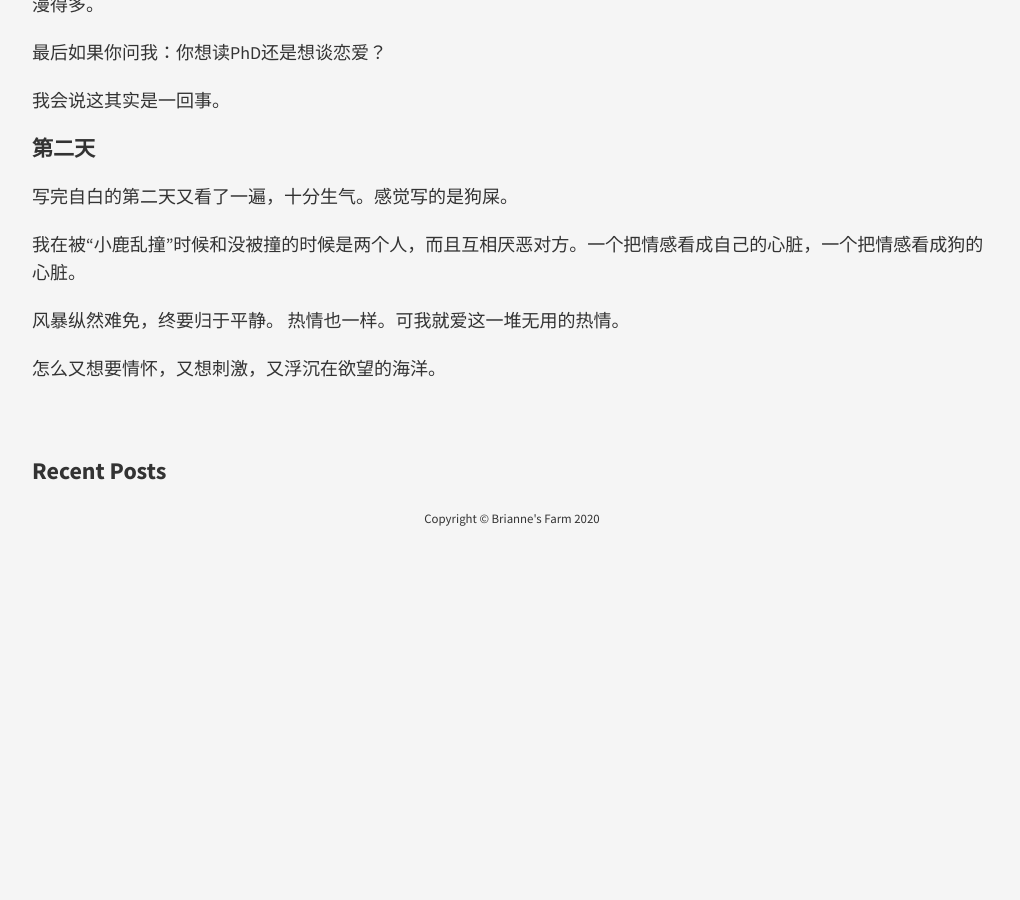
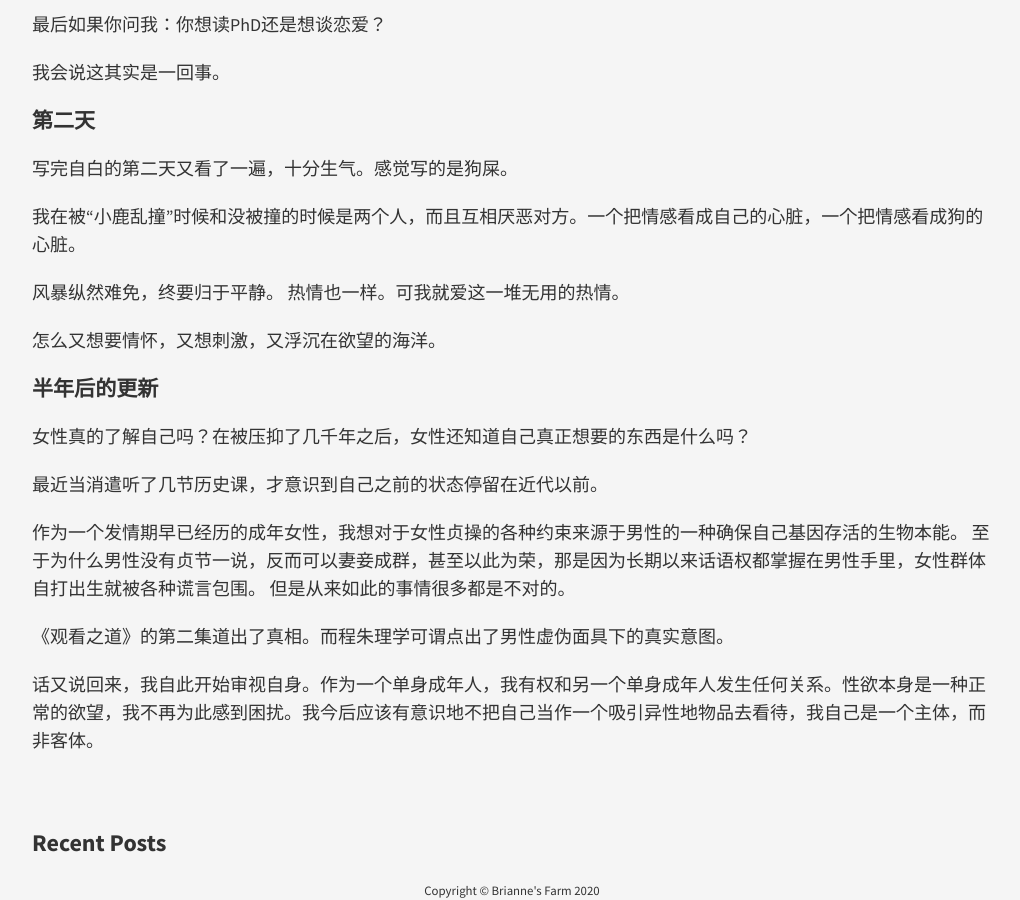
Before and after one commit to shellyyz/shellyyz.github.io, a Jekyll site: the page built from personal/2020-03-10-当我谈感情问题时我谈些什么.md, in a window 1280 px wide and 900 px high, scrolled down 4102 px. Shown: the whole window, without its empty margins (128-1148 px from the left). Built offline with Jekyll 4.4.1, drawn with Linux system fonts in a browser that asks for light colours; comment, search, counter and statistics services are not loaded; before the commit the page ends 4630 px from its top, so only the background shows below that; some of the changed text lies outside the part shown.

Commit message:
Signed-off-by: shellyyz <yunzhenyao@126.com>

```diff
--- a/personal/2020-03-10-当我谈感情问题时我谈些什么.md
+++ b/personal/2020-03-10-当我谈感情问题时我谈些什么.md
@@ -119,3 +119,19 @@ tags:
 热情也一样。可我就爱这一堆无用的热情。
 
 怎么又想要情怀，又想刺激，又浮沉在欲望的海洋。
+
+
+
+### 半年后的更新
+
+女性真的了解自己吗？在被压抑了几千年之后，女性还知道自己真正想要的东西是什么吗？
+
+最近当消遣听了几节历史课，才意识到自己之前的状态停留在近代以前。
+
+作为一个发情期早已经历的成年女性，我想对于女性贞操的各种约束来源于男性的一种确保自己基因存活的生物本能。
+至于为什么男性没有贞节一说，反而可以妻妾成群，甚至以此为荣，那是因为长期以来话语权都掌握在男性手里，女性群体自打出生就被各种谎言包围。
+但是从来如此的事情很多都是不对的。
+
+《观看之道》的第二集道出了真相。而程朱理学可谓点出了男性虚伪面具下的真实意图。
+
+话又说回来，我自此开始审视自身。作为一个单身成年人，我有权和另一个单身成年人发生任何关系。性欲本身是一种正常的欲望，我不再为此感到困扰。我今后应该有意识地不把自己当作一个吸引异性地物品去看待，我自己是一个主体，而非客体。
```
Also changed, not shown: other parts of personal/2020-03-10-当我谈感情问题时我谈些什么.md (+1 -1 lines).
